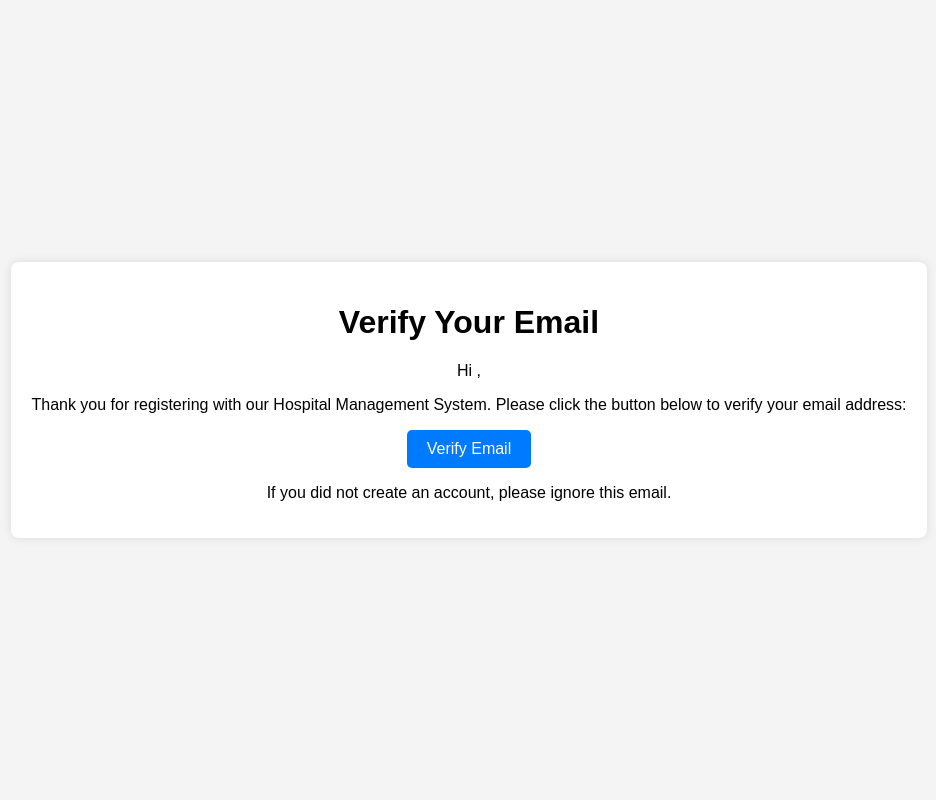
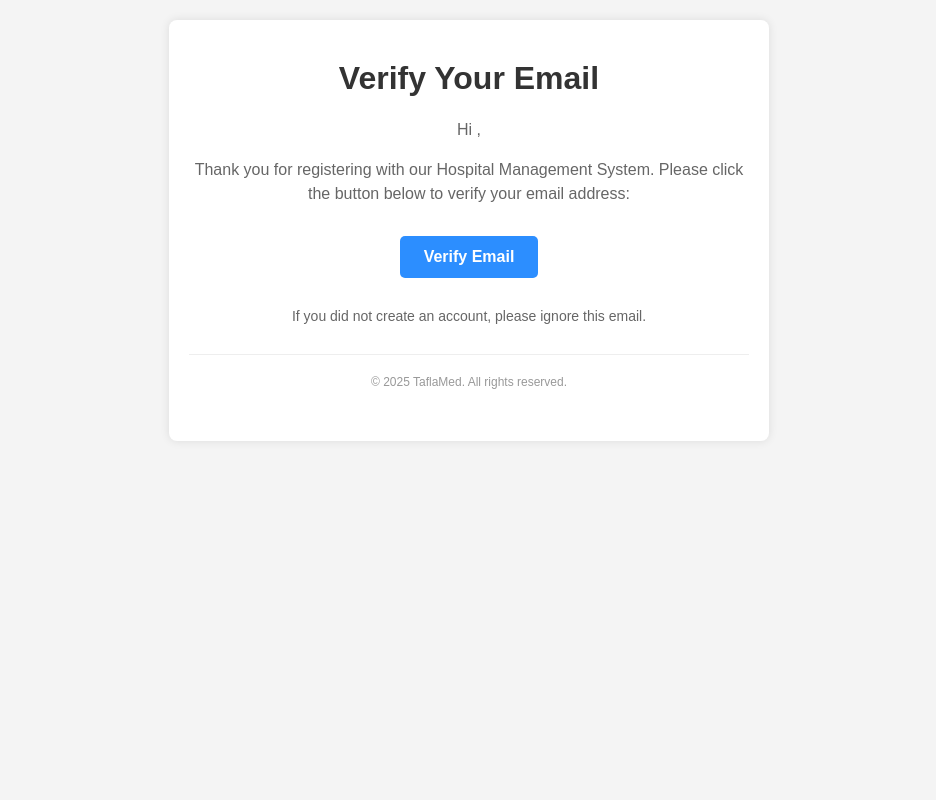
Before and after one commit to Mutombe/hospital, a Python web app: template hospital_management/core/templates/verify_email.html in a window 1280 px wide. Shown: the whole page, without its empty margins (171-1107 px from the left). Run offline with Jinja, Linux system fonts and the light colour scheme; the template is opened without the code that fills it, so the values that code supplies are empty.

Commit message:
user dashboards

```diff
--- a/hospital_management/core/templates/verify_email.html
+++ b/hospital_management/core/templates/verify_email.html
@@ -4,44 +4,21 @@
     <meta charset="UTF-8">
     <meta name="viewport" content="width=device-width, initial-scale=1.0">
     <title>Email Verification</title>
-    <style>
-        body {
-            font-family: Arial, sans-serif;
-            background-color: #f4f4f4;
-            margin: 0;
-            padding: 0;
-            display: flex;
-            justify-content: center;
-            align-items: center;
-            height: 100vh;
-        }
-        .container {
-            background-color: #fff;
-            padding: 20px;
-            border-radius: 8px;
-            box-shadow: 0 0 10px rgba(0, 0, 0, 0.1);
-            text-align: center;
-        }
-        .button {
-            display: inline-block;
-            padding: 10px 20px;
-            background-color: #007bff;
-            color: #fff;
-            text-decoration: none;
-            border-radius: 5px;
-        }
-        .button:hover {
-            background-color: #0056b3;
-        }
-    </style>
 </head>
-<body>
-    <div class="container">
-        <h1>Verify Your Email</h1>
-        <p>Hi {{ user.username }},</p>
-        <p>Thank you for registering with our Hospital Management System. Please click the button below to verify your email address:</p>
-        <a href="{{ verification_link }}" class="button">Verify Email</a>
-        <p>If you did not create an account, please ignore this email.</p>
-    </div>
+<body style="font-family: Arial, sans-serif; margin: 0; padding: 20px; background-color: #f4f4f4;">
+    <table cellpadding="0" cellspacing="0" border="0" width="100%" style="max-width: 600px; margin: 0 auto; background-color: #ffffff; border-radius: 8px; box-shadow: 0 0 10px rgba(0, 0, 0, 0.1);">
+        <tr>
+            <td align="center" style="padding: 40px 20px;">
+                <h1 style="color: #333333; margin-top: 0;">Verify Your Email</h1>
+                <p style="color: #666666; font-size: 16px; line-height: 1.5;">Hi {{ user.username }},</p>
+                <p style="color: #666666; font-size: 16px; line-height: 1.5;">Thank you for registering with our Hospital Management System. Please click the button below to verify your email address:</p>
+                <p style="margin: 30px 0;">
+                    <a href="{{ verification_link }}" style="display: inline-block; padding: 12px 24px; background-color:rgb(44, 142, 255); color: #ffffff; text-decoration: none; border-radius: 5px; font-weight: bold;">Verify Email</a>
+                </p>
+                <p style="color: #666666; font-size: 14px; margin-top: 30px;">If you did not create an account, please ignore this email.</p>
+                <p style="color: #999999; font-size: 12px; margin-top: 30px; border-top: 1px solid #eeeeee; padding-top: 20px;">© 2025 TaflaMed. All rights reserved.</p>
+            </td>
+        </tr>
+    </table>
 </body>
 </html>
--- a/hospital_management/core/urls.py
+++ b/hospital_management/core/urls.py
@@ -1,6 +1,6 @@
 from django.urls import path, include
 from rest_framework.routers import DefaultRouter
-from .views import PatientViewSet, DoctorViewSet, AppointmentViewSet, MedicalRecordViewSet, VitalSignsViewSet, DiagnosisViewSet, MedicationViewSet, SpecialtyViewSet
+from .views import PatientViewSet, DoctorViewSet, AppointmentViewSet, MedicalRecordViewSet, VitalSignsViewSet, DiagnosisViewSet, MedicationViewSet, SpecialtyViewSet, ProfileView
 
 router = DefaultRouter()
 router.register(r'patients', PatientViewSet)
@@ -14,4 +14,5 @@ router.register(r'specialties', SpecialtyViewSet)
 
 urlpatterns = [
     path('', include(router.urls)),
+    path('profile/', ProfileView.as_view(), name='profile'),
 ]
--- a/hospital_management/hospital_management/settings.py
+++ b/hospital_management/hospital_management/settings.py
@@ -85,8 +85,8 @@ MIDDLEWARE = [
 
 REST_FRAMEWORK = {
     'DEFAULT_AUTHENTICATION_CLASSES': [
-        #'rest_framework.authentication.BasicAuthentication',
-        #'rest_framework.authentication.SessionAuthentication',
+        'rest_framework.authentication.BasicAuthentication',
+        'rest_framework.authentication.SessionAuthentication',
         'rest_framework_simplejwt.authentication.JWTAuthentication',
     ],
     'DEFAULT_FILTER_BACKENDS': [
```
Also changed, not shown: hospital_management/core/admin.py (+13 -1 lines), hospital_management/core/models.py (+22 -7 lines), hospital_management/core/serializers.py (+78 -2 lines), hospital_management/core/views.py (+47 -8 lines), hospital_management/core/migrations/0004_remove_doctor_license_number_and_more.py (added), hospital_management/db.sqlite3, hospital_management/hospital_management/cloud_settings.py (added), hospital_management/profile_pics/autoward.jpg (added).
